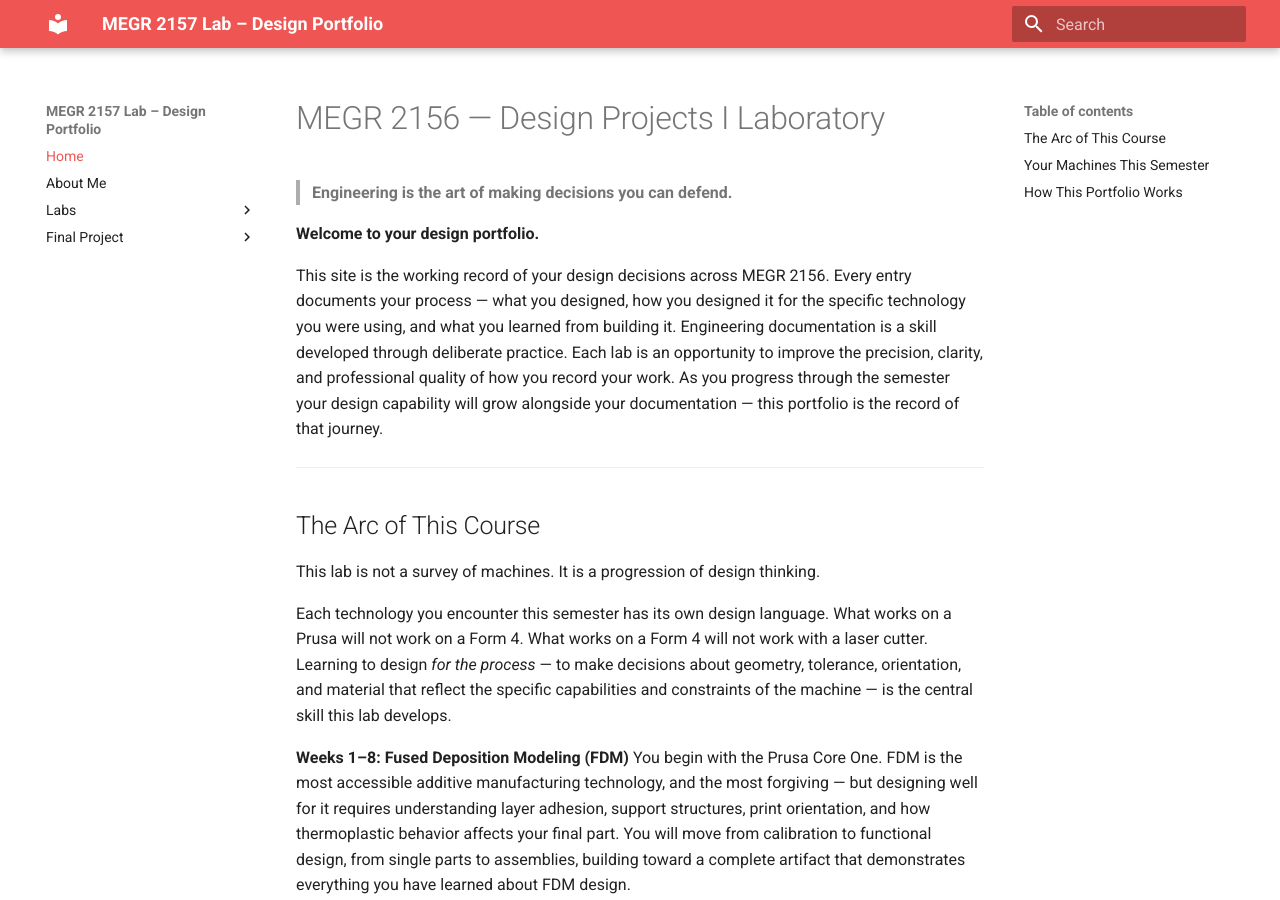
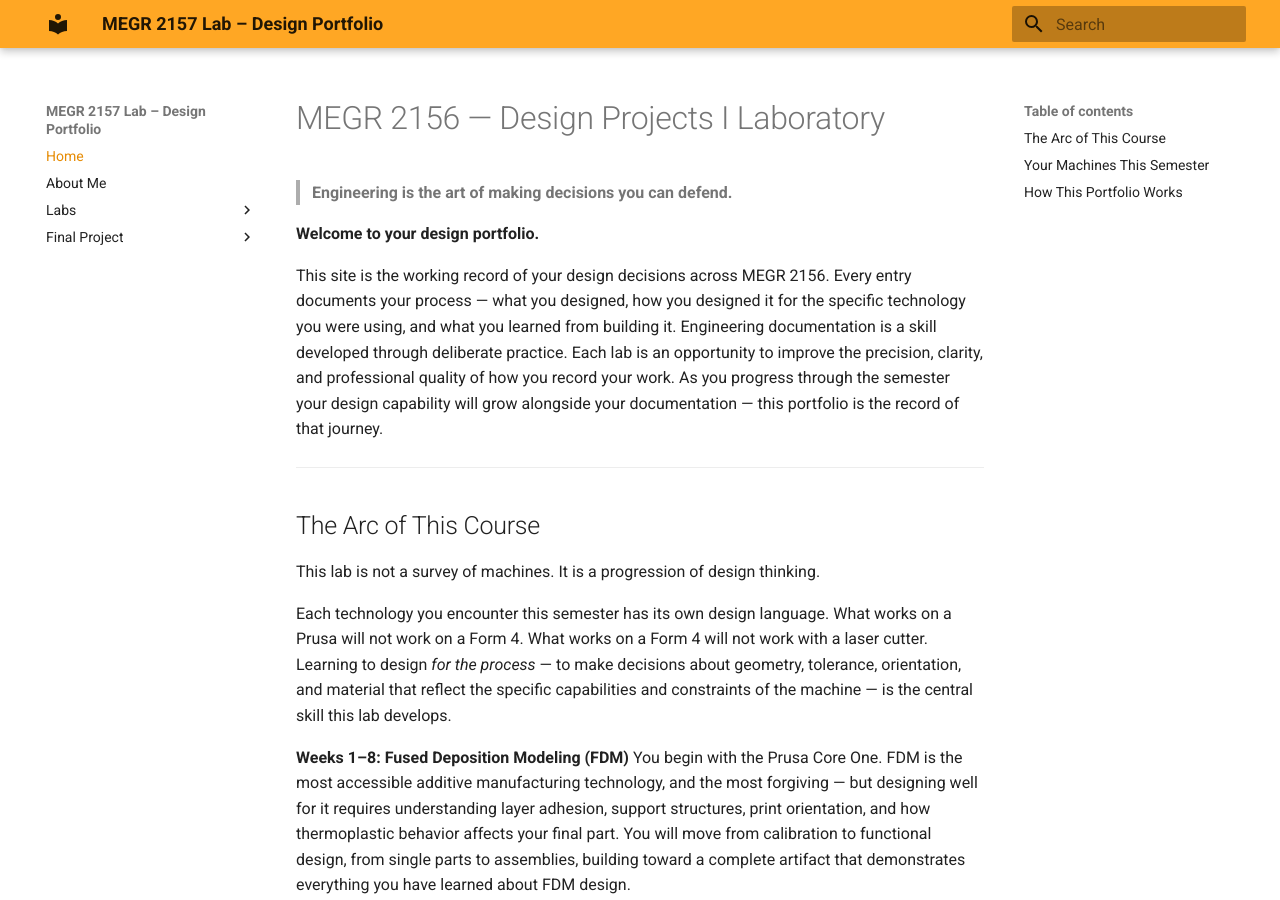
Before and after one commit to seaberr/MMEGR-2156-7-lab-template-seaber, an MkDocs documentation site: the page built from docs/index.md, in a window 1280 px wide and 900 px high. Built offline with MkDocs 1.6.1 and Material for MkDocs 9.7.7, drawn with Linux system fonts in a browser that asks for light colours.

Commit message:
Change primary color from red to orange

```diff
--- a/mkdocs.yml
+++ b/mkdocs.yml
@@ -4,7 +4,7 @@ site_description: Lab Design portfolio documentation
 theme:
   name: material
   palette:
-    primary: red
+    primary: orange
   features:
     - navigation.instant
     - navigation.tracking
```
